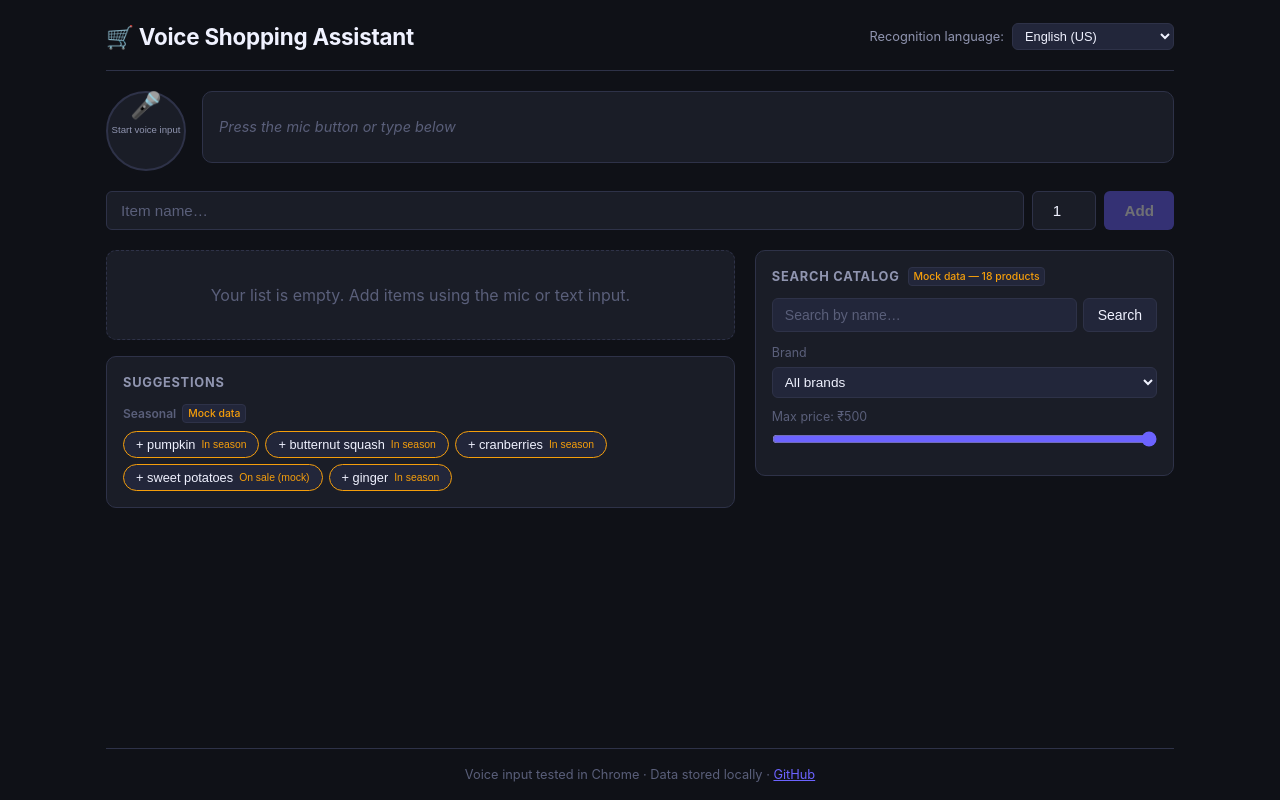
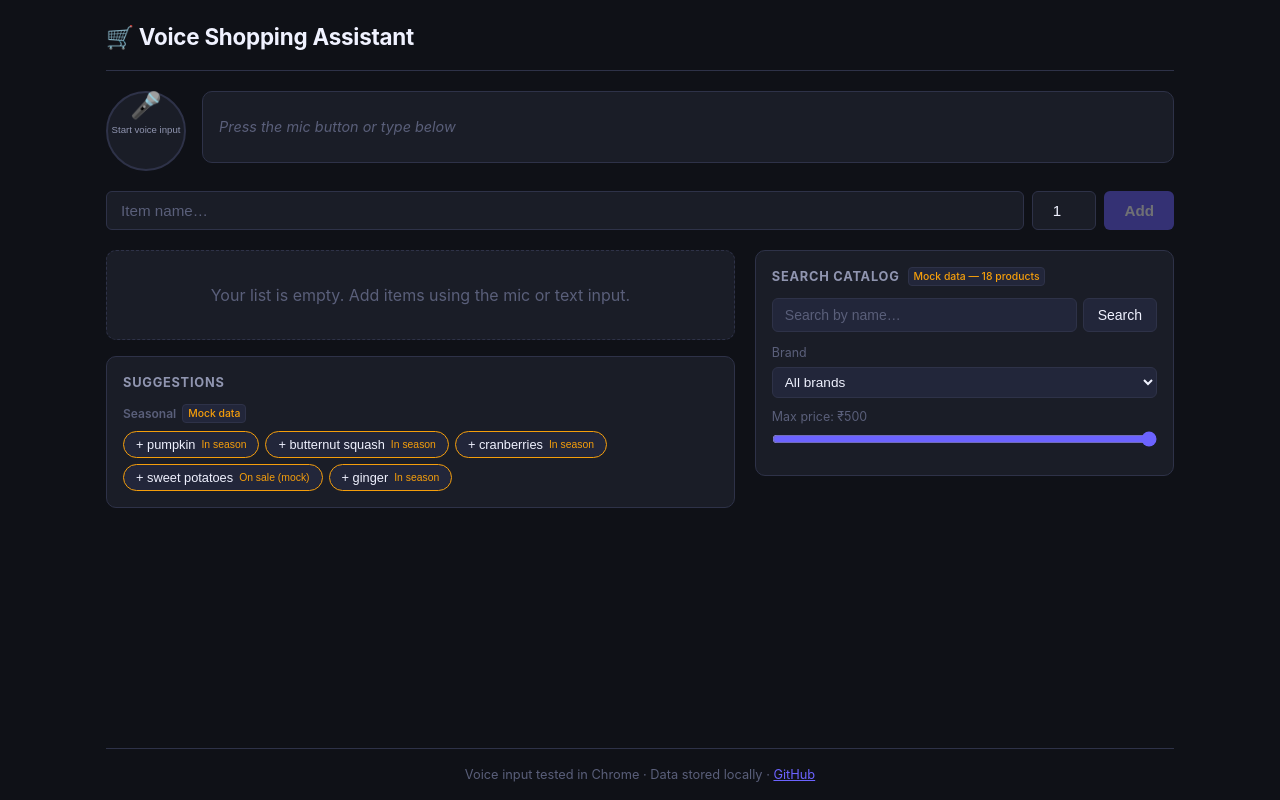
Before and after one commit to sanjanamandal1/VoiceCommandShoppingAssistant_Unthinkable, a React (Vite) app: page / in a window 1280 px wide. Built offline with nearby package versions, Linux system fonts and the light colour scheme.

Commit message:
Remove Spanish and French language options; drop language selector UI

```diff
--- a/src/App.jsx
+++ b/src/App.jsx
@@ -1,5 +1,5 @@
 import React, { useState, useEffect, useCallback, useRef } from 'react';
-import { useSpeechRecognition, SUPPORTED_LANGS } from './hooks/useSpeechRecognition.js';
+import { useSpeechRecognition } from './hooks/useSpeechRecognition.js';
 import { useShoppingList } from './hooks/useShoppingList.js';
 import { parse } from './lib/parser.js';
 import MicButton from './components/MicButton.jsx';
@@ -19,9 +19,8 @@ function speak(text) {
 }
 
 export default function App() {
-  const [lang, setLang] = useState('en-US');
   const { state, transcript, interimTranscript, error, isSupported, start, stop, reset } =
-    useSpeechRecognition(lang);
+    useSpeechRecognition('en-US');
 
   const {
     items,
@@ -122,22 +121,7 @@ export default function App() {
           <span aria-hidden="true">🛒</span> Voice Shopping Assistant
         </h1>
 
-        <div className="lang-selector">
-          <label htmlFor="lang-select" className="lang-selector__label">
-            Recognition language:
-          </label>
-          <select
-            id="lang-select"
-            className="lang-selector__select"
-            value={lang}
-            onChange={(e) => setLang(e.target.value)}
-            aria-label="Speech recognition language"
-          >
-            {SUPPORTED_LANGS.map((l) => (
-              <option key={l.code} value={l.code}>{l.label}</option>
-            ))}
-          </select>
-        </div>
+
       </header>
 
       <main className="app-main">
--- a/src/hooks/useSpeechRecognition.js
+++ b/src/hooks/useSpeechRecognition.js
@@ -1,12 +1,7 @@
 import { useState, useEffect, useRef, useCallback } from 'react';
 
-// Supported recognition languages. Only en-US has full parser support;
-// es-ES changes the recognition language but the rule-based parser still operates in English.
-// Full multilingual NLP is out of scope — see README.
 export const SUPPORTED_LANGS = [
   { code: 'en-US', label: 'English (US)' },
-  { code: 'es-ES', label: 'Español (ES) — beta' },
-  { code: 'fr-FR', label: 'Français (FR) — beta' },
 ];
 
 const SR = window.SpeechRecognition || window.webkitSpeechRecognition;
```
Also changed, not shown: 1 other file (tests, documents, lock files or other folders).
